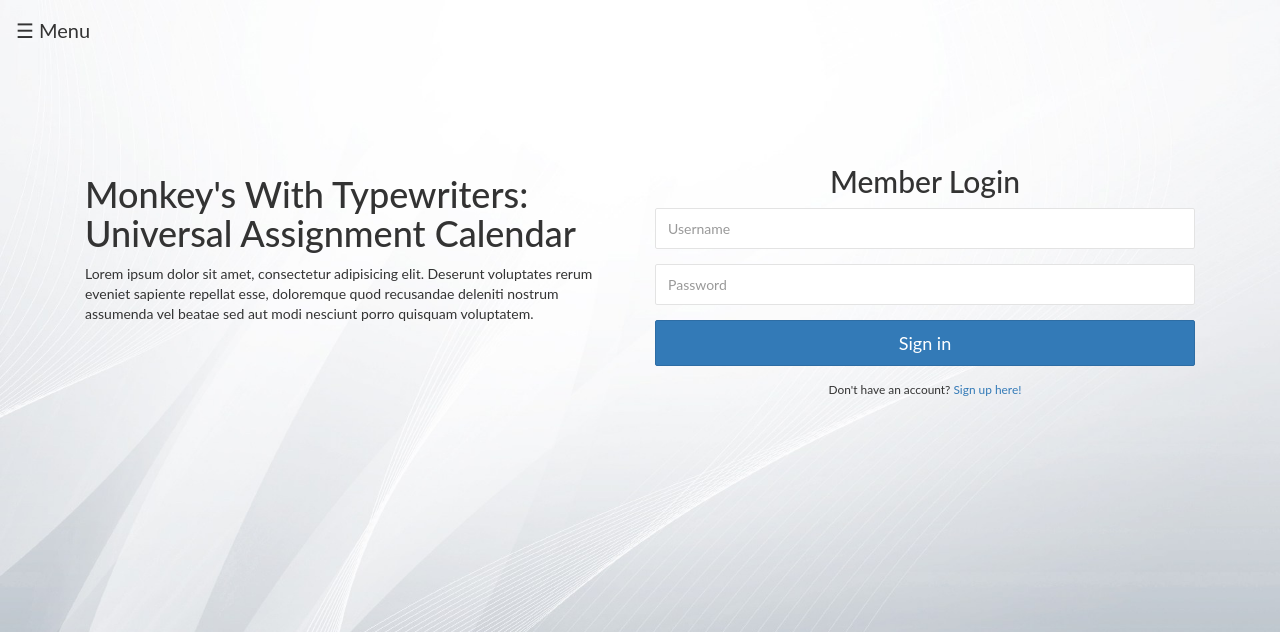
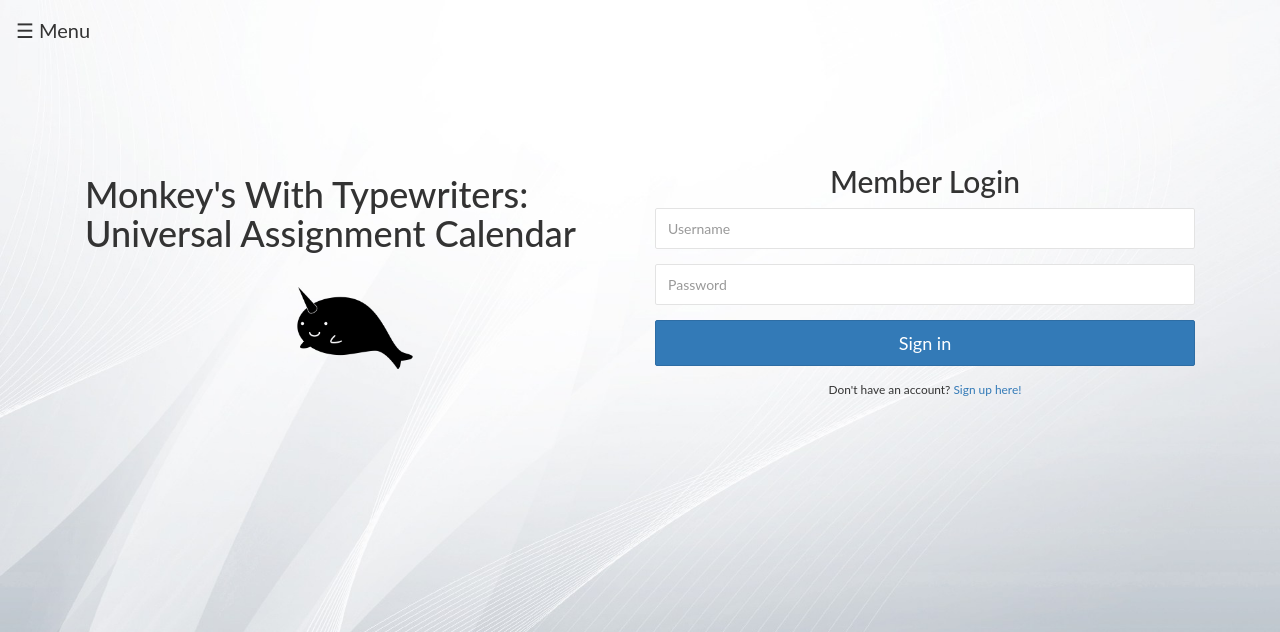
Before and after one commit to jguevarra/Assignment-Interactive-Checklist, a Django app: page / in a window 1280 px wide. Shown: the top 632 px of the page. Run offline with Django 3.2, Linux system fonts and the light colour scheme; some libraries are stand-ins or nearby versions.

Commit message:
added a narwal and fix login page

```diff
--- a/uni_assignment_calendar/templates/uni_assignment_calendar/login_page.html
+++ b/uni_assignment_calendar/templates/uni_assignment_calendar/login_page.html
@@ -9,9 +9,10 @@
             <!--Text-->
           <div class="col-lg-6">
             <h1 class="mt-5">Monkey's With Typewriters: Universal Assignment Calendar</h1>
-            <p>Lorem ipsum dolor sit amet, consectetur adipisicing elit. Deserunt voluptates rerum eveniet sapiente
-                repellat esse, doloremque quod recusandae deleniti nostrum assumenda vel beatae sed aut modi nesciunt
-                porro quisquam voluptatem.</p>
+            <!--<p>Lorem ipsum dolor sit amet, consectetur adipisicing elit. Deserunt voluptates rerum eveniet sapiente-->
+                <!--repellat esse, doloremque quod recusandae deleniti nostrum assumenda vel beatae sed aut modi nesciunt-->
+                <!--porro quisquam voluptatem.</p>-->
+              <center><img src="/static/uni_assignment_calendar/images/157858-200.png" style="width:128px;height:128px;"></center>
           </div>
 
             <!--login form-->
```
Also changed, not shown: uni_assignment_calendar/templates/uni_assignment_calendar/signup_page.html (+4 -3 lines), uni_assignment_calendar/static/uni_assignment_calendar/images/0e893080204e1abd0f01ed97a50034d9.jpg (added), uni_assignment_calendar/static/uni_assignment_calendar/images/157858-200.png (added), uni_assignment_calendar/static/uni_assignment_calendar/images/62-623698_×-owl-family-pic-cartoon.png (added), uni_assignment_calendar/static/uni_assignment_calendar/images/borb.PNG (added), uni_assignment_calendar/static/uni_assignment_calendar/images/day-squirrel-icon-christy-presler.jpg (added), uni_assignment_calendar/static/uni_assignment_calendar/images/images.jpg (added).
